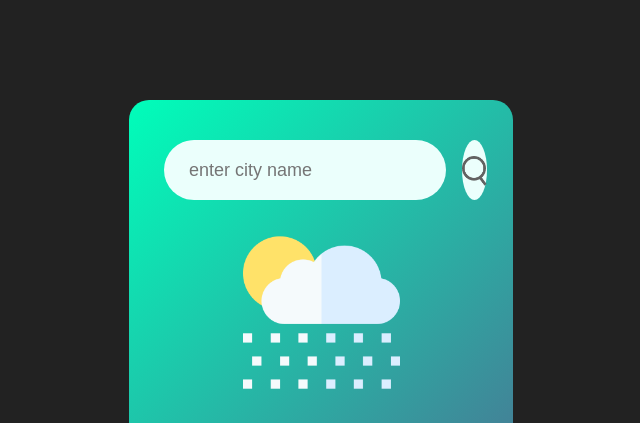
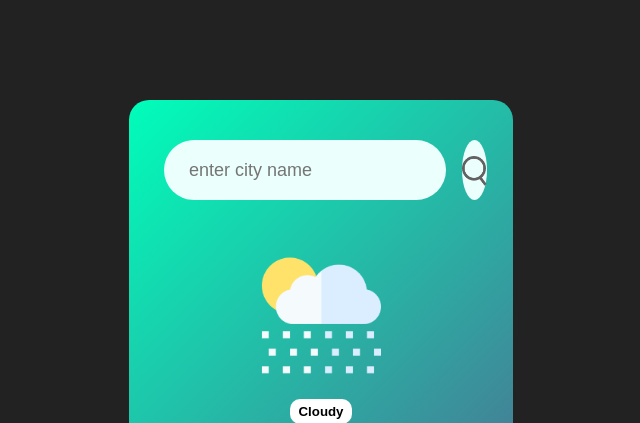
Before and after one commit to brtauhid/weather-app, a plain HTML site: page index.html in a window 1280 px wide. Shown: the top 423 px of the page, without its empty margins (319-959 px from the left). Drawn offline with Linux system fonts and the light colour scheme.

Commit message:
UI & CSS update

```diff
--- a/index.html
+++ b/index.html
@@ -13,7 +13,8 @@
             <button><img src="/images/search.png" alt=""></button>
         </div>
         <div class="weather">
-            <img src="/images/rain.png" alt="">
+            <img class="weather-icon" src="/images/rain.png" alt="">
+            <h5 class="weather-name">Cloudy</h5>
             <h1 class="temp">22°c</h1>
             <h2 class="city">New York</h2>
             <div class="details">
--- a/main.js
+++ b/main.js
@@ -5,6 +5,7 @@ const apiUrl = 'https://api.openweathermap.org/data/2.5/weather?&units=metric&q=
 const searchBox = document.querySelector('.search input');
 const searchBtn = document.querySelector('.search button');
 const weatherIcon = document.querySelector('.weather-icon');
+// const weatherName = document.querySelector('.weather-name')
 
 async function checkWeather(city){
     const response = await fetch(apiUrl + city + `&appid=${apiKey}`);
@@ -14,6 +15,9 @@ async function checkWeather(city){
     document.querySelector('.temp').innerHTML = Math.round(data.main.temp) + '°c';
     document.querySelector('.humidity').innerHTML = data.main.humidity + '%';
     document.querySelector('.wind').innerHTML = data.wind.speed + 'km/h';
+    document.querySelector('.weather-name').innerHTML = data.weather[0].main;
+    document.querySelector('.weather').style.display = 'block';
+
 
     if(data.weather[0].main == 'Clouds'){
         weatherIcon.src = 'images/clouds.png'
@@ -27,6 +31,14 @@ async function checkWeather(city){
     else if(data.weather[0].main == 'Mist'){
         weatherIcon.src = 'images/mist.png'
     }
+    else if(data.weather[0].main == 'Clear'){
+        weatherIcon.src = 'images/clear.png'
+    }
+    else if(data.weather[0].main == 'Snow'){
+        weatherIcon.src = 'images/snow.png'
+    }
+
+
 
 }
 
--- a/styles.css
+++ b/styles.css
@@ -57,9 +57,10 @@ body{
     margin-top: 5px;
 }
 
-.weather-icon{
+.weather-icon {
     width: 170px;
     margin-top: 30px;
+    margin-bottom: -15px;
 }
 
 .weather h1{
@@ -95,3 +96,17 @@ body{
     font-size: 28px;
     margin-top: -6px;
 }
+
+/* .weather{
+    display: none;
+} */
+
+h5.weather-name {
+    background-color: white;
+    color: black;
+    text-align: center;
+    width: 20%;
+    margin: 10px auto;
+    padding: 5px;
+    border-radius: 10px;
+}
```
